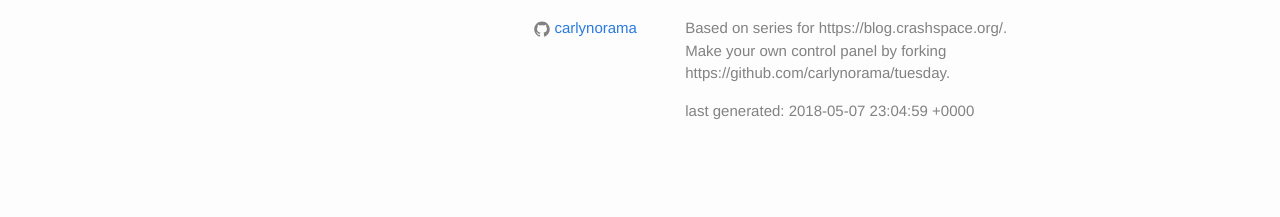
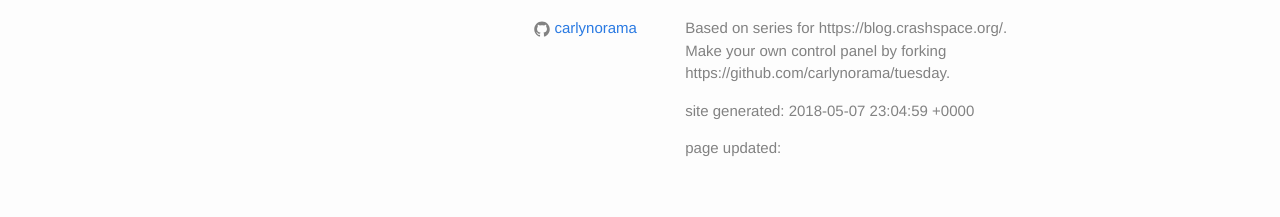
Before and after one commit to CRASHSpace/tuesday, a Jekyll site: the page built from index.html, in a window 1280 px wide. Shown: the part 1972-2189 px from the top of the page. Built offline with Jekyll 4.4.1, drawn with Linux system fonts in a browser that asks for light colours; before the commit the page ends 2154 px from its top, so only the background shows below that.

Commit message:
add modification?
Does this work in GitHub pages?

```diff
--- a/_includes/footer.html
+++ b/_includes/footer.html
@@ -27,7 +27,8 @@
 
       <div class="footer-col footer-col-3">
         <p>{{ site.description }}</p>
-        <p>last generated: {{ site.time }}
+        <p>site generated: {{ site.time }}
+        <p>page updated: {{ page.last_modified_at }}</p>
       </div>
     </div>
 
```
